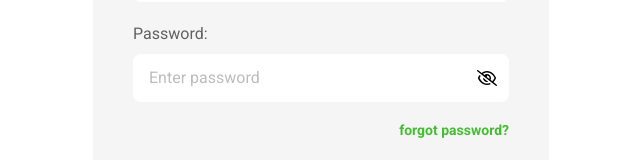
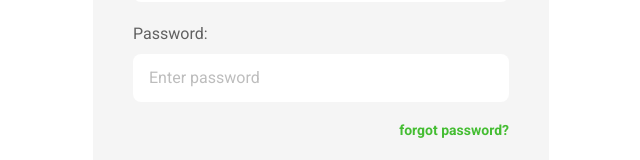
Before and after one commit to SynTec-Software-Project/AgrarianTradeSystemFrontend, a React (Vite) app: page /login in a window 1280 px wide. Shown: the part 340-500 px from the top of the page, without its empty margins (319-959 px from the left). Built offline with nearby package versions, Linux system fonts and the light colour scheme.

Commit message:
login setup

```diff
--- a/src/user/auth/Login.jsx
+++ b/src/user/auth/Login.jsx
@@ -1,5 +1,3 @@
-import { FontAwesomeIcon } from '@fortawesome/react-fontawesome';
-import { faEye, faEyeSlash } from '@fortawesome/free-regular-svg-icons';
 import { useState } from 'react';
 import { Link } from 'react-router-dom';
 
@@ -29,7 +27,7 @@ function Login(){
                                                 <input type={visibility ? "text" : "password"}
                                                     class="w-full px-4 py-3 bg-white rounded-lg dark:text-gray-400 dark:bg-gray-800 dark:border dark:border-gray-800 "
                                                     name="" placeholder="Enter password"/>
-                                                    <FontAwesomeIcon icon={visibility ? faEye : faEyeSlash} onClick={()=> setVisibility(!visibility)} className='absolute right-3 bg-white pl-2 hover:cursor-pointer'/>
+                                                    {/* <FontAwesomeIcon icon={visibility ? faEye : faEyeSlash} onClick={()=> setVisibility(!visibility)} className='absolute right-3 bg-white pl-2 hover:cursor-pointer'/> */}
                                             </div>
                                         </div>
                                     </div>
```
